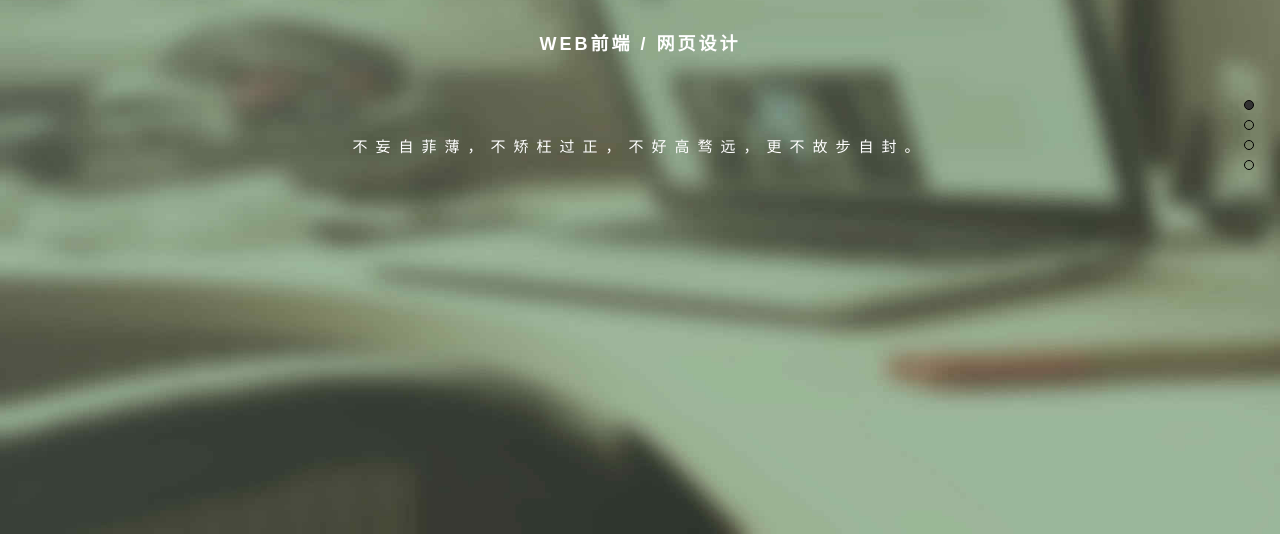
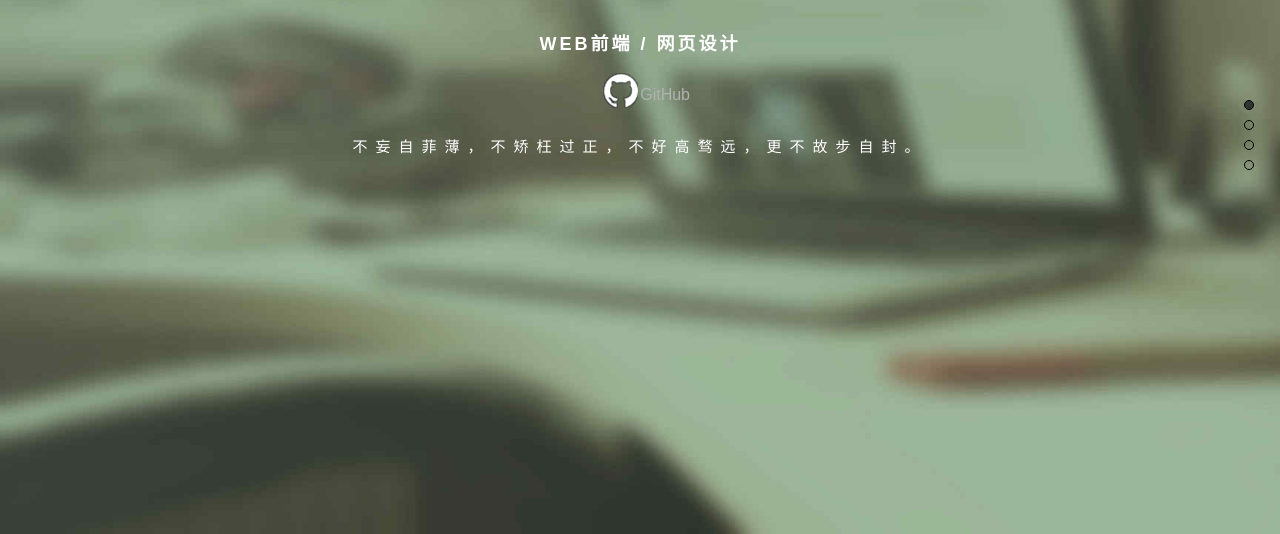
Before and after one commit to Ma0417/resume, a plain HTML site: page index.html in a window 1280 px wide. Shown: the part 266-800 px from the top of the page. Drawn offline with Linux system fonts and the light colour scheme; files whose address does not match are found by name.

Commit message:
添加github链接

```diff
--- a/css/main.css
+++ b/css/main.css
@@ -172,6 +172,22 @@ a{
     color: #fff;
     letter-spacing:8px;
     margin-top: 80px;
+}
+.page1 .github{
+    position: absolute;
+    left: 50%;
+    margin-left: -50px;
+    display:block;
+    width: 100px;
+    height: 80px;
+    line-height: 80px;
+    color: #b1b1b1;
+    text-align: right;
+    background: url("../img/github.png") no-repeat;
+    background-position: 20% 40%;
+}
+.page1 .github:hover{
+    color: #fff;
 }
 /********************第二页*******************/
 .page2{
--- a/index.html
+++ b/index.html
@@ -34,6 +34,7 @@
         <img src="img/photo.png" alt="头像">
         <h1>Kent Ma</h1>
         <h2>WEB前端 / 网页设计</h2>
+        <a class="github" href="https://github.com/Ma0417" title="点击进入GitHub">GitHub</a>
         <p>不妄自菲薄，不矫枉过正，不好高骛远，更不故步自封。</p>
     </div>
 </div>
```
Also changed, not shown: img/github.png (added).
